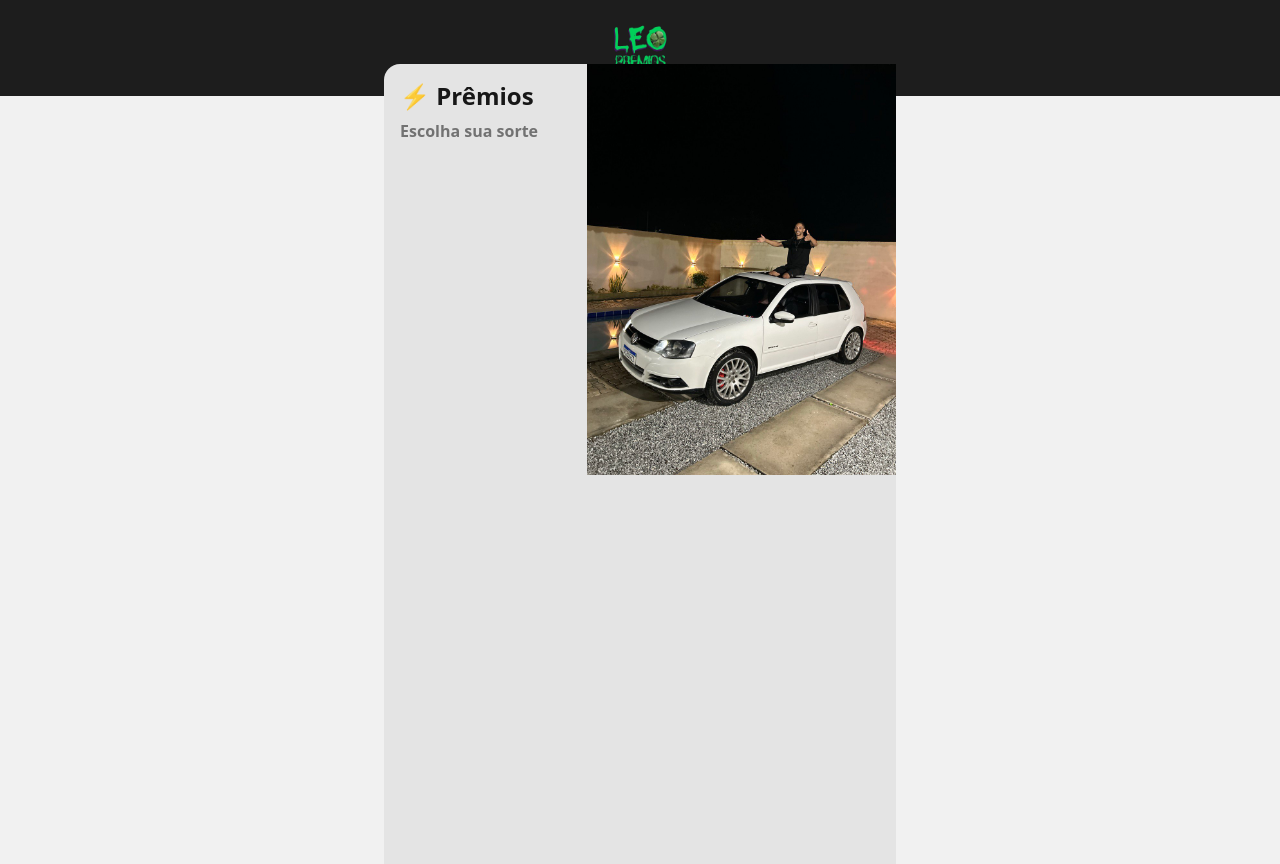
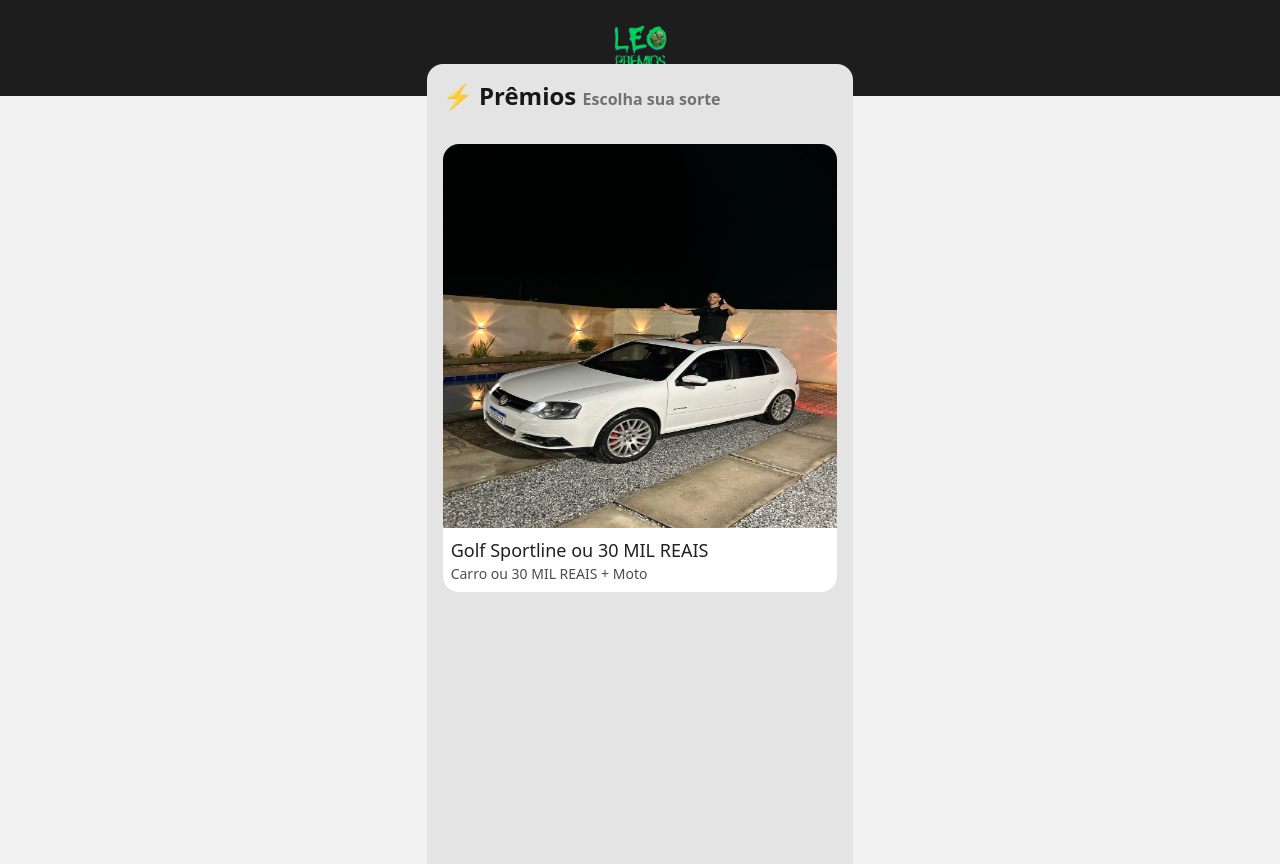
Before and after one commit to JohnnyNWT/leo-premios, a Next.js app: page / in a window 1280 px wide. Built offline with nearby package versions, Linux system fonts and the light colour scheme.

Commit message:
FEAT: add rifa golf

```diff
--- a/src/app/page.js
+++ b/src/app/page.js
@@ -4,13 +4,19 @@ export default function Home() {
   return (
     <div className="h-screen flex items-center flex-col">
       <div className="bg-[#1d1d1d] w-full h-24 fixed">
-         <Image src="/img/Logo.png" alt="Logo" className="h-full" layout="fill" objectFit="contain"/>
+        <Image src="/img/Logo.png" alt="Logo" className="" layout="fill" objectFit="contain" />
       </div>
-
-      <div className="w-2/5 h-full absolute top-16 flex rounded-t-2xl bg-[#E4E4E4]">
+      <div className="w-1/3 h-full absolute top-16 flex flex-col rounded-t-2xl bg-[#E4E4E4]">
         <h1 className="font-sans text-2xl p-4 font-semibold text-[#000000E6]">⚡ Prêmios <span className="text-base text-[#00000080]">Escolha sua sorte</span></h1>
-        <div className="">
-          <Image src="/img/acao-golf.jpg" alt="Ação Golf" width={500} height={500} />
+        <div className="p-4" id="rifa-golf">
+            <img src="/img/acao-golf.jpg" alt="Ação Golf" className="w-full max-h-96 rounded-t-2xl" />
+            {/* <Image src="/img/acao-golf.jpg" alt="Ação Golf" className="w-full" width={500} /> */}
+          <div className="bg-white rounded-b-2xl">
+            <div className="p-2">
+              <h2 className="font-sans text-lg font-medium text-[#202020]">Golf Sportline ou 30 MIL REAIS</h2>
+              <p className="text-sm font-light text-[#000000B3]">Carro ou 30 MIL REAIS + Moto</p>
+            </div>
+          </div>
         </div>
       </div>
     </div>
```
